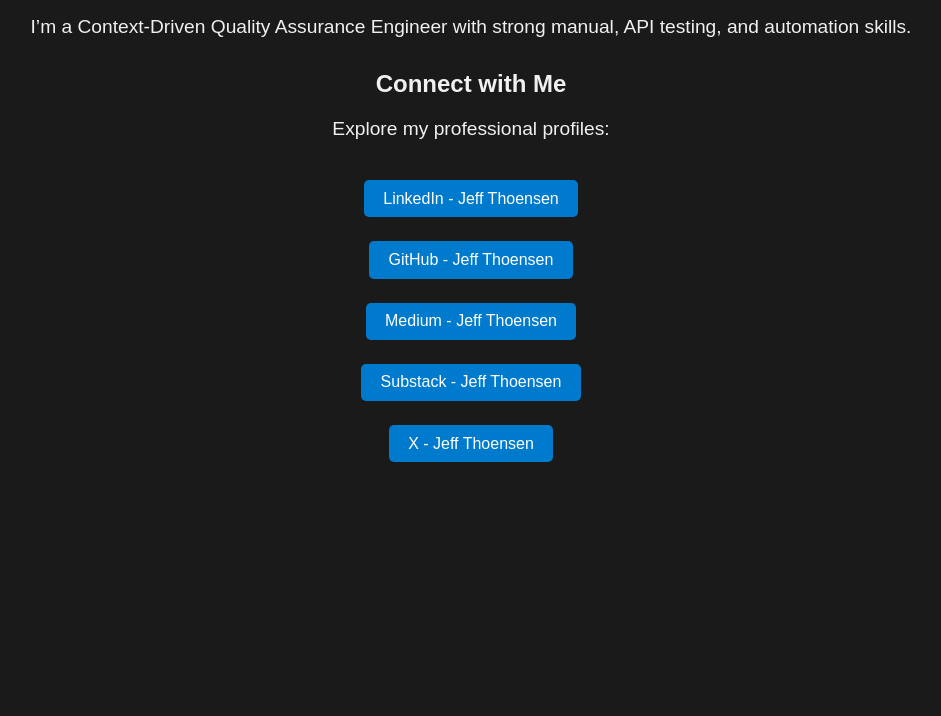
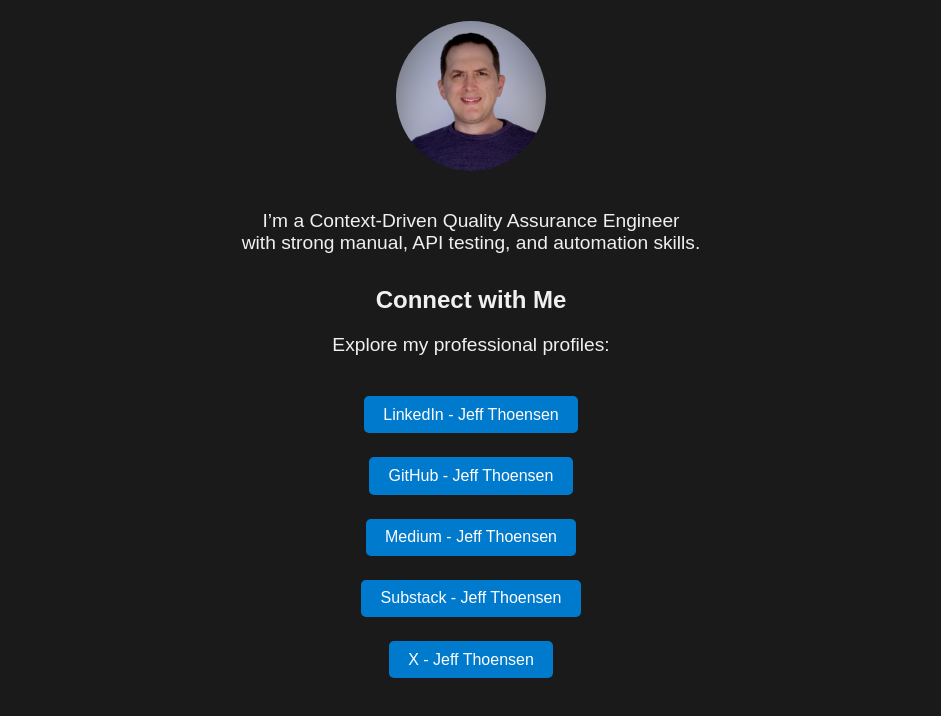
Before and after one commit to jeffthoensen/jeff-thoensen.github.io, a plain HTML site: page index.html in a window 1280 px wide. Shown: the part 122-838 px from the top of the page, without its empty margins (169-1110 px from the left). Before the commit the page ends 800 px from the top, so only its background shows below. Drawn offline with Linux system fonts and the light colour scheme.

Commit message:
fix profile pic

```diff
--- a/index.html
+++ b/index.html
@@ -17,11 +17,13 @@
     a:hover { background-color: #005f99; }
     .links { list-style-type: none; padding: 0; }
     .links li { margin-bottom: 0.5rem; }
+    .profile-pic { width: 150px; height: 150px; border-radius: 50%; margin: 1rem auto; }
   </style>
 </head>
 <body>
   <h1>Jeff Thoensen</h1>
-  <p>I’m a Context-Driven Quality Assurance Engineer with strong manual, API testing, and automation skills.</p>
+  <img src="profile-pic.jpg" alt="Jeff Thoensen Profile Picture" class="profile-pic">
+  <p>I’m a Context-Driven Quality Assurance Engineer <br> with strong manual, API testing, and automation skills.</p>
 
   <h2>Connect with Me</h2>
   <p>Explore my professional profiles:</p>
@@ -32,9 +34,6 @@
     <li><a href="https://substack.com/@jeffthoensen" target="_blank" title="Jeff Thoensen on Substack">Substack - Jeff Thoensen</a></li>
     <li><a href="https://x.com/jeffthoensen" target="_blank" title="Jeff Thoensen on X">X - Jeff Thoensen</a></li>
   </ul>
-
-  <!-- SEO Image for Google -->
-  <img src="https://www.jeffthoensen.com/your-image.jpg" alt="Jeff Thoensen Profile Picture" style="display:none;">
 
   <!-- Schema Markup for SEO -->
   <script type="application/ld+json">
```
